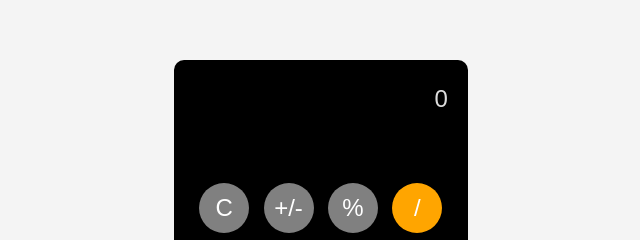
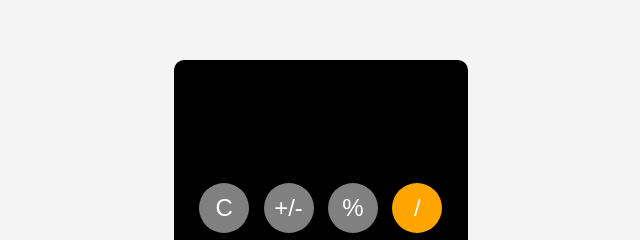
Before and after one commit to Rafeh-18/calculatorByRafeh.github.io, a plain HTML site: page index.html in a window 1280 px wide. Shown: the part 121-361 px from the top of the page, 319-959 px from the left. Drawn offline with Linux system fonts and the light colour scheme.

Commit message:
Update index.html

```diff
--- a/index.html
+++ b/index.html
@@ -10,7 +10,7 @@
 <body>
     <div id="main">
 
-        <span id="resultat" >0</span><br>
+        <span id="resultat" ></span><br>
 
             <button class="gray" id="clear">C</button>
             <button class="gray">+/-</button>
```
